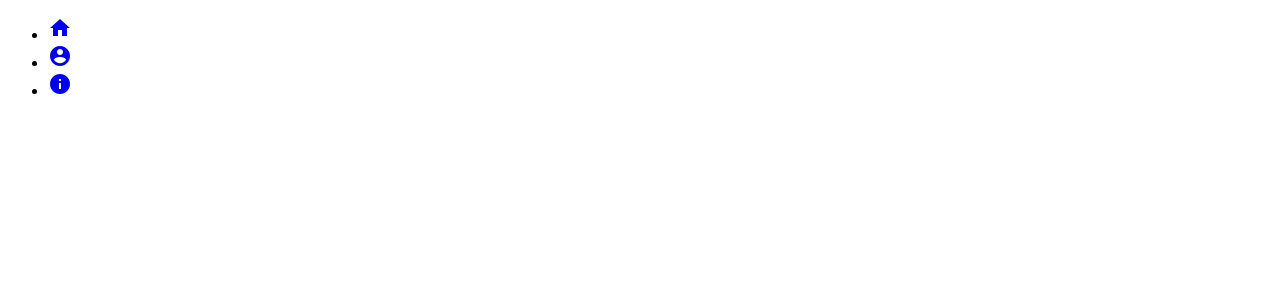
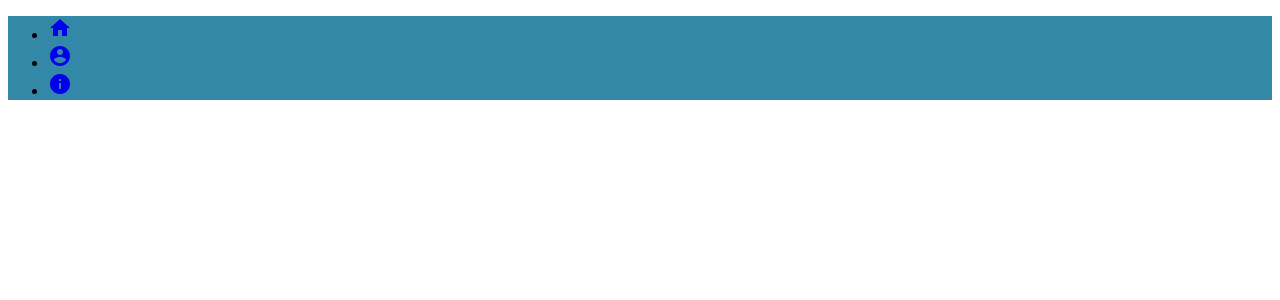
Before and after one commit to RobbertBons/Voetbalgeschiedenis, an Angular app in the folder Voetbalgeschiedenis/: page / in a window 1280 px wide. Shown: the top 300 px of the page. Built offline with nearby package versions, Linux system fonts and the light colour scheme.

Commit message:
kleuren nav

```diff
--- a/Voetbalgeschiedenis/src/app/nav/nav.component.scss
+++ b/Voetbalgeschiedenis/src/app/nav/nav.component.scss
@@ -0,0 +1,10 @@
+$primary: blue;
+$secondary: lightblue;
+$background: rgb(52, 136, 167);
+
+
+nav{
+   background-color: $background;
+   list-style: none;
+
+}
```
